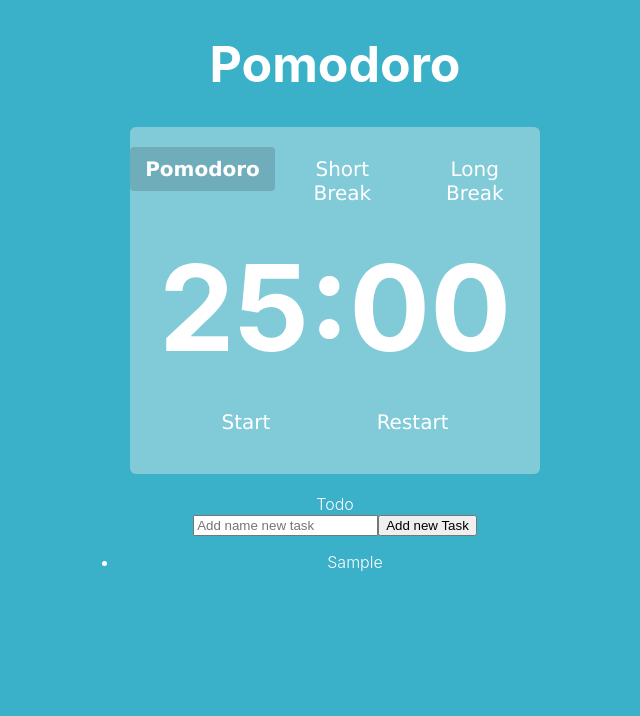
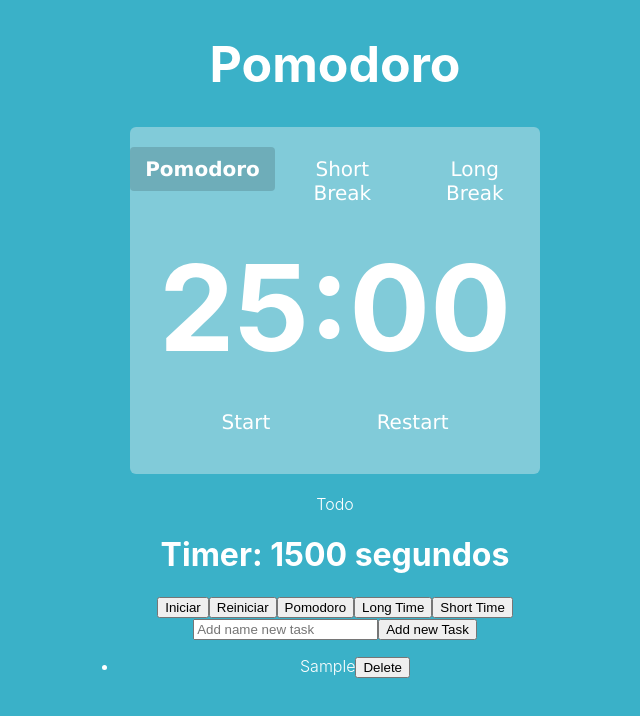
Before and after one commit to vk62001/pomodoro-web, a React (Vite) app: page / in a window 1280 px wide. Both pictures are taken after typing "Sample" into the empty fields and a click on the button "Add new Task". Shown: the top 716 px of the page, without its empty margins (305-945 px from the left). Built offline with nearby package versions, Linux system fonts and the light colour scheme.

Commit message:
Add delete todo and timer changes

```diff
--- a/src/CustomHook/useTimer.tsx
+++ b/src/CustomHook/useTimer.tsx
@@ -1,8 +1,8 @@
 import { useState, useEffect } from 'react';
 
-const useTimer = (initialTime: number = 0) => {
+const useTimer = (initialTime: number = 1500) => {
   const [time, setTime] = useState<number>(initialTime);
-  const [isRunning, setIsRunning] = useState<boolean>(true);
+  const [isRunning, setIsRunning] = useState<boolean>(false);
 
   let timerId: ReturnType<typeof setInterval>;
 
@@ -15,7 +15,7 @@ const useTimer = (initialTime: number = 0) => {
     timerId = setInterval(() => {
       // const  prevtime = time+1;
       // setTime(prevtime)
-      setTime((prevTime) => prevTime + 1);
+      setTime((prevTime) => prevTime - 1);
     }, 1000);
   };
 
@@ -31,7 +31,7 @@ const useTimer = (initialTime: number = 0) => {
     };
   }, [initialTime, isRunning]);
 
-  return { time, isRunning, setIsRunning, stopTimer };
+  return { time, isRunning, setIsRunning, stopTimer, setTime };
 };
 
 export default useTimer;
--- a/src/cache/cache.ts
+++ b/src/cache/cache.ts
@@ -4,6 +4,7 @@ interface ICache {
 }
 
 export const setCacheArray =  (key:string,value:any) =>{
+    console.log(value)
     localStorage.setItem(key, JSON.stringify(value));
 }
 
@@ -16,6 +17,24 @@ export const getArray = (key:string):any =>{
     return JSON.parse(value);
 };
 
+export const deleteItem = (key:string, id:any):any =>{
+    console.log(key);
+
+    try{
+        // const arrayTemp = localStorage.getItem(key) || '';
+        // const parsedArray = JSON.parse(arrayTemp);
+        const parsedArray = getArray(key);
+
+        const newArray = parsedArray.filter((x: any) => x.id !== id)
+
+        setCacheArray(key, newArray)
+        return newArray
+
+    }catch(e:any){
+        console.log(e)
+    }
+}
+
 
 
 //localStorage Sincrono Texto
--- a/src/components/Timer/Timer.tsx
+++ b/src/components/Timer/Timer.tsx
@@ -1,7 +1,10 @@
 import { useState, useEffect } from 'react'
 import { Watch } from "../Watch/Watch";
 import './Timer.css'
-import { Options } from "../Options/Options";
+import { Options }
+
+
+from "../Options/Options";
 import Click from '../../assets/sounds/click.mp3'
 import TimeOver from '../../assets/sounds/time_over.wav'
 
--- a/src/components/Todo.tsx
+++ b/src/components/Todo.tsx
@@ -1,23 +1,24 @@
 import { useEffect, useState } from 'react';
 import useTimer from '../CustomHook/useTimer';
 import { Input } from './Input/Input';
-import { getArray, setCacheArray } from '../cache/cache';
+import { getArray, setCacheArray, deleteItem } from '../cache/cache';
 
 
 export const Todo = () => {
-    // const [initialTime, setInitialTime] = useState<number>(0)
-    // const { time, isRunning, setIsRunning, stopTimer } = useTimer(initialTime);
+    const [initialTime, setInitialTime] = useState<number>(1500)
+    const { time, isRunning, setIsRunning, stopTimer, setTime } = useTimer(initialTime);
 
-//   const handleChangeTimer = () => {
-//     setIsRunning((prevIsRunning) => !prevIsRunning);
-//   };
+    const handleChangeTimer = () => {
+        setIsRunning((prevIsRunning) => !prevIsRunning);
+    };
 
-//   const handleResetTimer = () => {
-//     if (stopTimer) {
-//       stopTimer();
-//     }
-//     setIsRunning(true);
-//   };
+    const handleResetTimer = () => {
+        if (stopTimer) {
+            console.log("stopTimer")
+            stopTimer();
+        }
+        // setIsRunning(true); //this makes the timer run all the time
+    };
 
     const [task, setTask] = useState<string>('');
     const [todos, setTodos] = useState<any>([]);
@@ -26,15 +27,15 @@ export const Todo = () => {
         //get Array Task
         //push ArrayTask
         //add to arrayTask
-        const newTask:any = {
+        const newTask: any = {
             id: new Date(),
             task: task
         };
-        const arrayTaskTemp = localStorage.getItem('arrayTask')||'';
-        if(arrayTaskTemp.length===0){
+        const arrayTaskTemp = localStorage.getItem('arrayTask') || '';
+        if (arrayTaskTemp.length === 0) {
             setCacheArray('arrayTask', [newTask]);
             setTodos([newTask]);
-        }else{
+        } else {
             const temp = JSON.parse(arrayTaskTemp);
             temp.push(newTask);
             setTodos(temp);
@@ -43,9 +44,23 @@ export const Todo = () => {
         setTask('');
     };
 
+    const deleteTask = (id: string) => {
+        // const arrayTaskTemp = localStorage.getItem('arrayTask') || '';
+        // const temp = JSON.parse(arrayTaskTemp);
+        // const val = temp.filter((x: any) => x.id !== id)
+        // setTodos(val)
+        // setCacheArray('arrayTask', val);
+        // deleteItem('arrayTask', id)
+        let newArray = deleteItem('arrayTask', id)
+
+        if (newArray)
+            setTodos(newArray)
+    }
+
+
     useEffect(() => {
-      const arrayTaskTemp = localStorage.getItem('arrayTask')||'';
-      if(arrayTaskTemp.length>0){
+        const arrayTaskTemp = localStorage.getItem('arrayTask') || '';
+        if (arrayTaskTemp.length > 0) {
             setTodos(JSON.parse(arrayTaskTemp));
         }
 
@@ -53,11 +68,11 @@ export const Todo = () => {
 
 
 
-const renderTodos = () =>{
-    if(Object.keys(todos).length===0)return;
-    return todos.map((e:any)=>(
-        <li>
-            {e.task}
+    const renderTodos = () => {
+        if (Object.keys(todos).length === 0) return;
+        return todos.map((e: any) => (
+            <li key={e.id}>
+                {e.task}<button onClick={() => deleteTask(e.id)}>Delete</button>
             </li>
         ));
     }
@@ -65,10 +80,12 @@ const renderTodos = () =>{
     return (
         <>
             <div>Todo</div>
-        {/* <h1>Timer: {time} segundos</h1>
-         <button onClick={handleChangeTimer}>{isRunning ? 'Detener' : 'Iniciar'}</button>
+            <h1>Timer: {time} segundos</h1>
+            <button onClick={isRunning ? handleResetTimer : handleChangeTimer}>{isRunning ? 'Detener' : 'Iniciar'}</button>
             <button onClick={handleResetTimer}>Reiniciar</button>
-        <button onClick={()=>setInitialTime(1500)}>Long Time</button> */}
+            <button onClick={() => { setInitialTime(1500); setTime(1500) }}>Pomodoro</button>
+            <button onClick={() => { setInitialTime(900); setTime(900) }}>Long Time</button>
+            <button onClick={() => { setInitialTime(300); setTime(300) }}>Short Time</button>
 
             <Input
                 placeholder='Add name new task'
--- a/src/components/Watch/Watch.tsx
+++ b/src/components/Watch/Watch.tsx
@@ -1,9 +1,7 @@
-import { Box, Grid } from "@mui/material"
 import './Watch.css'
 
 interface IWatch {
     seconds: number,
-
 }
 
 export const Watch = ({ seconds }: IWatch) => {
@@ -16,7 +14,7 @@ export const Watch = ({ seconds }: IWatch) => {
         return `${minutes.toString().padStart(2, '0')}:${seconds.toString().padStart(2, '0')}`
     }
     return (
-        <Grid xs={12} >
-            <Box component="span" ><p className="watch">{formatTime(seconds)}</p></Box>
-        </Grid>)
+        <div>
+            <p className="watch">{formatTime(seconds)}</p>
+        </div>)
 }
```
Lines whose indentation alone changed are shown as unchanged.
